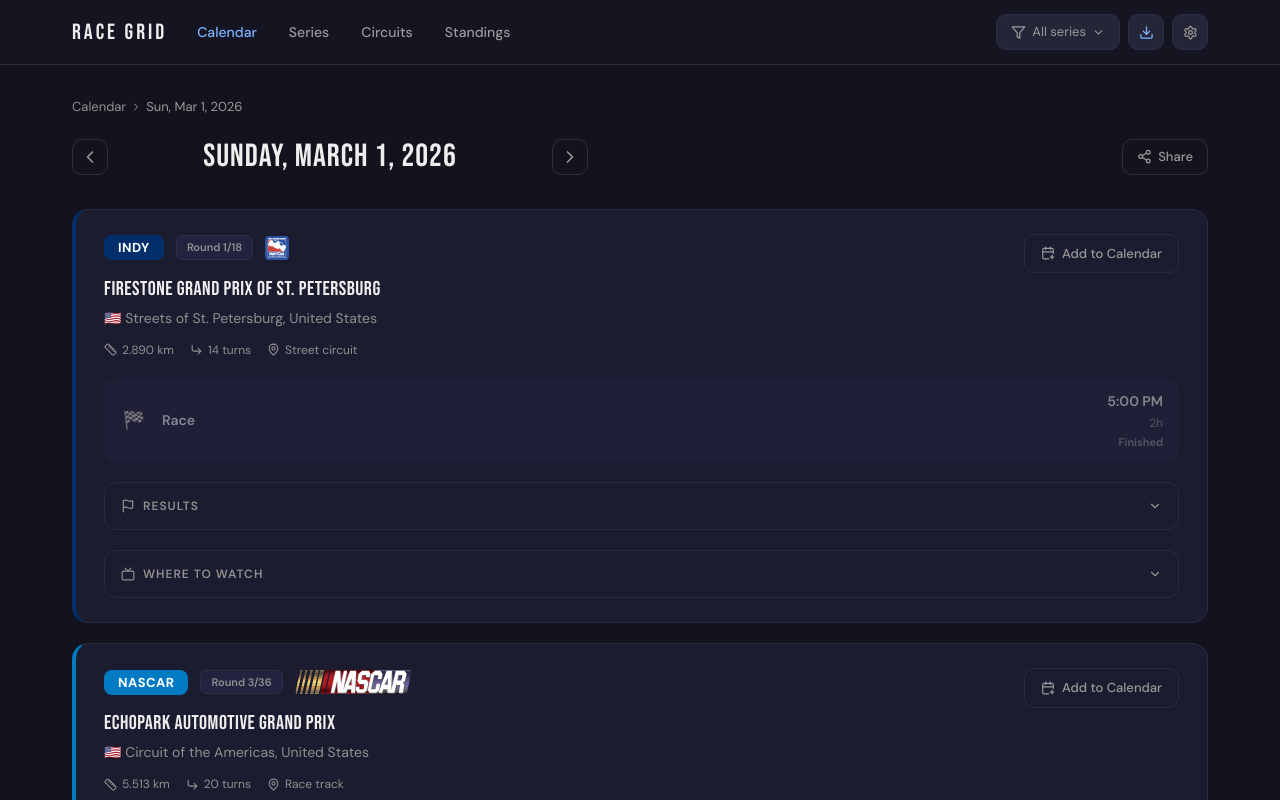
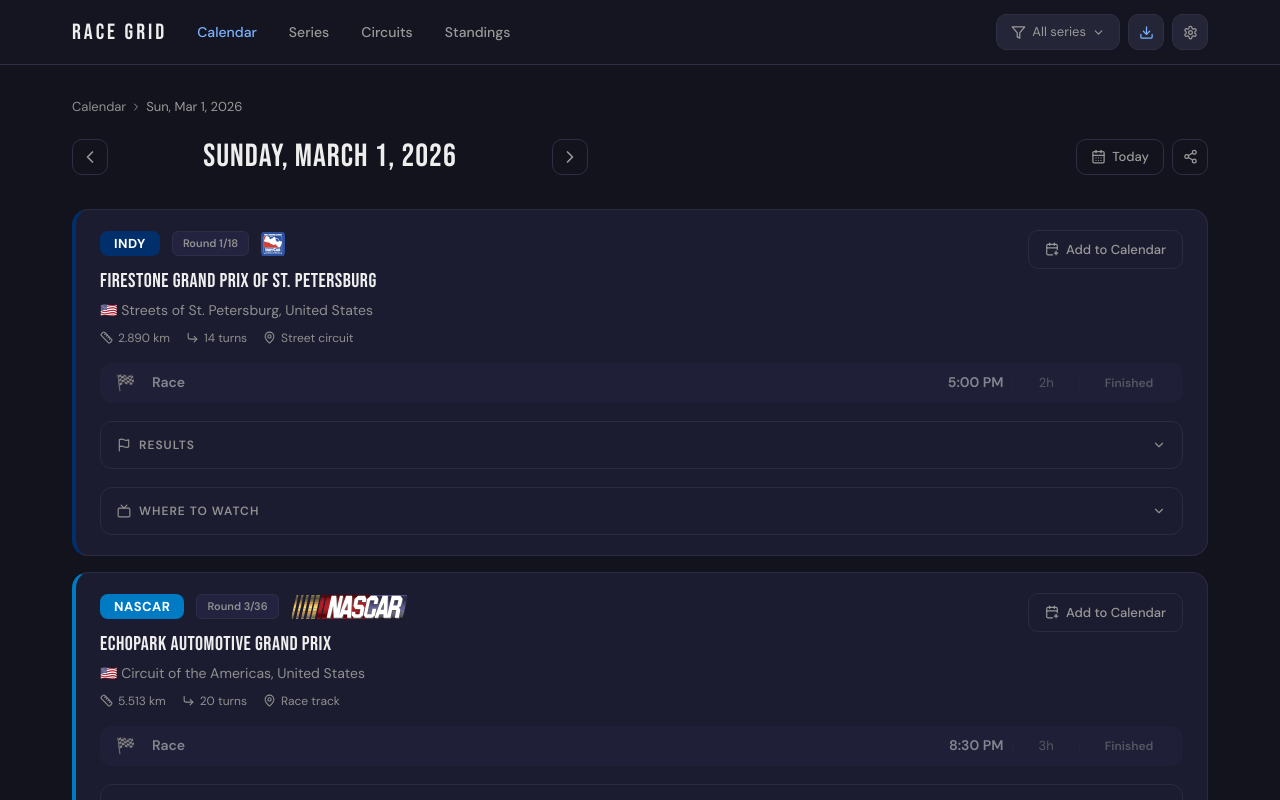
Before and after one commit to bogdankf1/race-grid, a Next.js app: page /day/2026-03-01 in a window 1280 px wide. Shown: the top 800 px of the page. Built offline with nearby package versions, Linux system fonts and the light colour scheme.

Commit message:
Refine component styles: update layout spacing, introduce session-specific class names, enhance button functionality, and improve session time display formatting.

```diff
--- a/src/components/CalendarExport.tsx
+++ b/src/components/CalendarExport.tsx
@@ -65,6 +65,7 @@
   return (
     <div ref={ref} style={{ position: 'relative', flexShrink: 0 }}>
       <button
+        className="rg-cal-export-btn"
         onClick={() => setOpen(!open)}
         style={{
           display: 'inline-flex',
@@ -81,7 +82,7 @@
         }}
       >
         <CalendarPlus style={{ width: 14, height: 14 }} />
-        {t('cal.export', locale)}
+        <span className="rg-cal-export-label">{t('cal.export', locale)}</span>
       </button>
 
       {open && (
--- a/src/components/Countdown.tsx
+++ b/src/components/Countdown.tsx
@@ -65,8 +65,8 @@
   if (!remaining) return null
 
   return (
-    <div style={{ fontSize: 11, color: 'var(--rg-link)', marginTop: 2, fontWeight: 600 }}>
+    <span className="rg-countdown" style={{ fontSize: 'inherit', color: 'var(--rg-link)', fontWeight: 600 }}>
       {remaining}
-    </div>
+    </span>
   )
 }
--- a/src/components/DayDetail.tsx
+++ b/src/components/DayDetail.tsx
@@ -127,7 +127,7 @@
   }
 
   return (
-    <div ref={containerRef} style={{ display: 'flex', flexDirection: 'column', gap: 20 }}>
+    <div ref={containerRef} style={{ display: 'flex', flexDirection: 'column', gap: 16 }}>
       {dayEvents.map(({ series, event, sessions }) => (
         <div
           key={`${series.id}-${event.id}`}
@@ -142,7 +142,7 @@
         >
           <div className="rg-event-card-header" style={{ display: 'flex', alignItems: 'flex-start', justifyContent: 'space-between', gap: 16 }}>
             <div style={{ flex: 1, minWidth: 0 }}>
-              <div style={{ display: 'flex', alignItems: 'center', gap: 12, marginBottom: 12 }}>
+              <div style={{ display: 'flex', alignItems: 'center', gap: 12, marginBottom: 8 }}>
                 <Link href={`/series/${series.id}`} style={{ textDecoration: 'none' }}>
                   <SeriesChip series={series} size="md" />
                 </Link>
@@ -190,7 +190,7 @@
                     style={{
                       display: 'flex',
                       gap: 16,
-                      marginTop: 12,
+                      marginTop: 8,
                       flexWrap: 'wrap',
                     }}
                   >
@@ -228,14 +228,14 @@
                     display: 'flex',
                     alignItems: 'center',
                     gap: 14,
-                    padding: '12px 16px',
+                    padding: '8px 14px',
                     borderRadius: 12,
                     background: isLive ? 'var(--rg-surface)' : 'var(--rg-elevated)',
                     opacity: isFinished ? 0.5 : 1,
                     borderLeft: isLive ? '3px solid #dc2626' : undefined,
                   }}
                 >
-                  <span style={{ fontSize: 18, width: 28, textAlign: 'center', flexShrink: 0 }}>
+                  <span style={{ fontSize: 16, width: 24, textAlign: 'center', flexShrink: 0 }}>
                     {SESSION_ICONS[session.type]}
                   </span>
                   <div style={{ flex: 1, minWidth: 0 }}>
@@ -243,25 +243,32 @@
                       <span style={{ fontWeight: 600, fontSize: 14, color: 'var(--rg-text)' }}>
                         {session.label}
                       </span>
-                      {isLive && <span className="rg-live-badge">{t('session.live', locale)}</span>}
                     </div>
                   </div>
-                  <div className="rg-session-time" style={{ textAlign: 'right', flexShrink: 0 }}>
-                    <div style={{ fontSize: 14, fontWeight: 600, color: 'var(--rg-text)' }}>
+                  <div className="rg-session-time" style={{ display: 'flex', alignItems: 'center', flexShrink: 0 }}>
+                    <span className="rg-session-time-start" style={{ fontWeight: 600, color: 'var(--rg-text)', textAlign: 'right' }}>
                       {formatInTimezone(session.startUtc, timezone, 'time', locale)}
-                    </div>
+                    </span>
                     {session.durationMinutes && (
-                      <div style={{ fontSize: 12, color: 'var(--rg-text3)', marginTop: 2 }}>
-                        {formatDuration(session.durationMinutes)}
-                      </div>
+                      <>
+                        <span className="rg-session-time-sep" style={{ color: 'var(--rg-border)' }}>|</span>
+                        <span className="rg-session-time-dur" style={{ color: 'var(--rg-text3)', textAlign: 'center' }}>
+                          {formatDuration(session.durationMinutes)}
+                        </span>
+                      </>
                     )}
-                    {isFinished ? (
-                      <div style={{ fontSize: 11, color: 'var(--rg-text3)', marginTop: 2, fontWeight: 600 }}>
-                        {t('session.finished', locale)}
-                      </div>
-                    ) : (
-                      <Countdown targetUtc={session.startUtc} locale={locale} />
-                    )}
+                    <span className="rg-session-time-sep" style={{ color: 'var(--rg-border)' }}>|</span>
+                    <span className="rg-session-time-status" style={{ textAlign: 'center' }}>
+                      {isLive ? (
+                        <span className="rg-live-badge">{t('session.live', locale)}</span>
+                      ) : isFinished ? (
+                        <span style={{ color: 'var(--rg-text3)', fontWeight: 600 }}>
+                          {t('session.finished', locale)}
+                        </span>
+                      ) : (
+                        <Countdown targetUtc={session.startUtc} locale={locale} />
+                      )}
+                    </span>
                   </div>
                 </div>
                 </div>
--- a/src/components/DayPageClient.tsx
+++ b/src/components/DayPageClient.tsx
@@ -3,12 +3,12 @@
 import { useEffect, useState } from 'react'
 import { useRouter, useSearchParams } from 'next/navigation'
 import { format, parse, addDays, subDays } from 'date-fns'
-import { ChevronLeft, ChevronRight, Share2, Check } from 'lucide-react'
+import { ChevronLeft, ChevronRight, Share2, Check, CalendarDays } from 'lucide-react'
 import { Breadcrumbs } from '@/components/Breadcrumbs'
 import { useLocalStorage } from '@/hooks/useLocalStorage'
 import { getDefaultTimezone } from '@/lib/timezone'
 import { getSeriesForYear } from '@/data/series-registry'
-import { getDefaultLocale, formatDateLocale, formatDateShort, type Locale } from '@/lib/i18n'
+import { t, getDefaultLocale, formatDateLocale, formatDateShort, type Locale } from '@/lib/i18n'
 import { applyTheme, getDefaultTheme, type Theme } from '@/lib/theme'
 import { Header } from '@/components/Header'
 import { DayDetail } from '@/components/DayDetail'
@@ -37,6 +37,8 @@
   useEffect(() => { applyTheme(theme) }, [theme])
 
   const parsed = parse(date, 'yyyy-MM-dd', new Date())
+  const today = format(new Date(), 'yyyy-MM-dd')
+  const isToday = date === today
   const dateLabel = formatDateLocale(parsed, locale)
   const dateLabelShort = formatDateShort(parsed, locale)
   const prevDate = format(subDays(parsed, 1), 'yyyy-MM-dd')
@@ -136,24 +138,35 @@
             </button>
           </div>
 
-          {/* Share button */}
+          <div style={{ marginLeft: 'auto', display: 'flex', alignItems: 'center', gap: 8 }}>
+            {!isToday && (
+              <button
+                className="rg-control"
+                onClick={() => router.push(`/day/${today}`)}
+                style={{
+                  ...navBtnStyle,
+                  width: 'auto',
+                  gap: 6,
+                  padding: '0 14px',
+                  fontSize: 13,
+                  fontWeight: 500,
+                }}
+              >
+                <CalendarDays style={{ width: 15, height: 15 }} />
+                <span>{t('nav.today', locale)}</span>
+              </button>
+            )}
             <button
               className="rg-control"
               onClick={shareDay}
               style={{
                 ...navBtnStyle,
-              marginLeft: 'auto',
-              width: 'auto',
-              gap: 6,
-              padding: '0 14px',
-              fontSize: 13,
-              fontWeight: 500,
                 color: copied ? 'var(--rg-success)' : 'var(--rg-text2)',
               }}
             >
               {copied ? <Check style={{ width: 15, height: 15 }} /> : <Share2 style={{ width: 15, height: 15 }} />}
-            <span>{copied ? (locale === 'uk' ? 'Скопійовано' : 'Copied!') : (locale === 'uk' ? 'Поділитись' : 'Share')}</span>
             </button>
+          </div>
         </div>
 
         <SwipeContainer
--- a/src/styles/globals.css
+++ b/src/styles/globals.css
@@ -203,15 +203,35 @@
   display: none;
 }
 
+/* ── Session time row fixed widths ── */
+.rg-session-time {
+  font-size: 13px;
+}
+.rg-session-time-start {
+  width: 76px;
+  font-size: 14px;
+}
+.rg-session-time-sep {
+  margin: 0 8px;
+  font-size: 12px;
+}
+.rg-session-time-dur {
+  width: 48px;
+}
+.rg-session-time-status {
+  width: 80px;
+  font-size: 12px;
+}
+
 .rg-event-card-header {
-  padding: 24px 28px 20px;
+  padding: 20px 24px 16px;
 }
 
 .rg-event-card-sessions {
-  padding: 0 28px 24px;
+  padding: 0 24px 20px;
   display: flex;
   flex-direction: column;
-  gap: 8px;
+  gap: 6px;
 }
 
 .rg-event-name {
@@ -336,7 +356,12 @@
   }
   .rg-event-card-header {
     padding: 16px 16px 12px;
-    flex-direction: column !important;
+  }
+  .rg-cal-export-label {
+    display: none;
+  }
+  .rg-cal-export-btn {
+    padding: 9px !important;
   }
   .rg-event-card-sessions {
     padding: 0 16px 16px;
@@ -349,8 +374,21 @@
     padding: 10px 12px !important;
     gap: 10px !important;
   }
-  .rg-session-time {
+  .rg-session-time-start {
+    width: 68px;
     font-size: 12px !important;
+  }
+  .rg-session-time-sep {
+    margin: 0 4px;
+    font-size: 11px;
+  }
+  .rg-session-time-dur {
+    width: 40px;
+    font-size: 11px;
+  }
+  .rg-session-time-status {
+    width: 70px;
+    font-size: 11px;
   }
   .rg-dropdown-panel {
     position: fixed !important;
```
Lines whose indentation alone changed are shown as unchanged.
